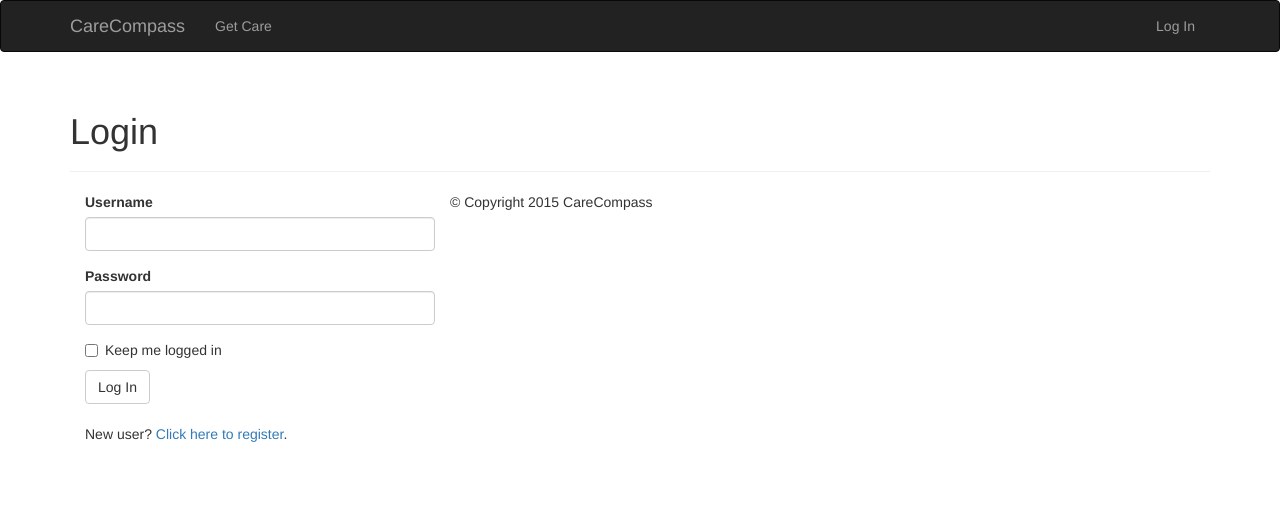
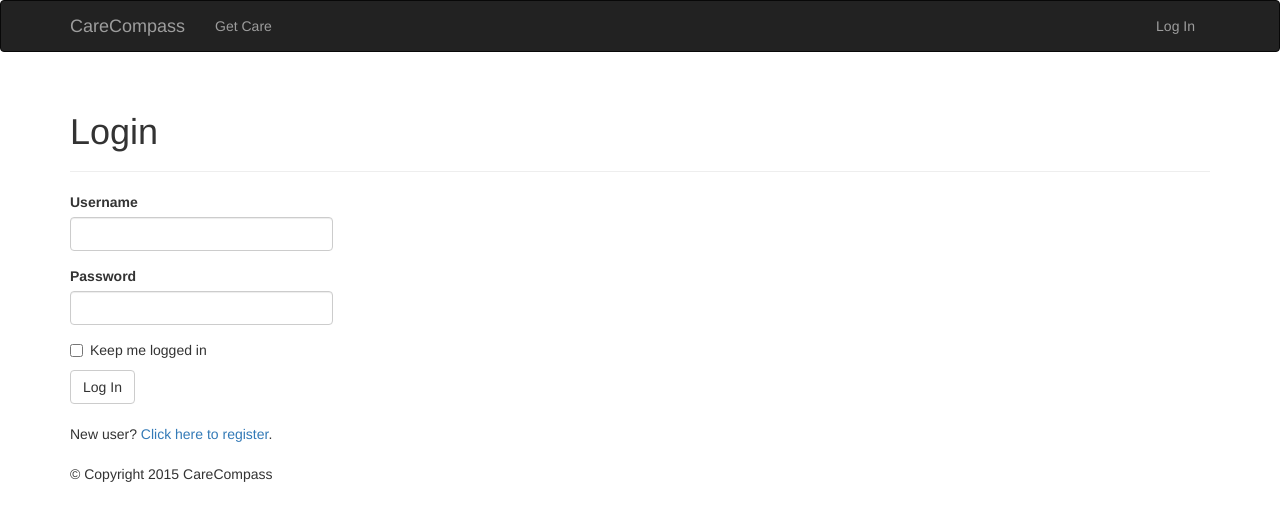
Before and after one commit to erkyky/cipm, a Flask app: page /login in a window 1280 px wide. Shown: the top 521 px of the page. Run offline with Flask 2, Linux system fonts and the light colour scheme; parts of the project's set-up code (start-up, migrations or seed data) failed here and were passed over; some libraries are stand-ins or nearby versions.

Commit message:
Fixing footer in login page

```diff
--- a/cipm/templates/auth/login.html
+++ b/cipm/templates/auth/login.html
@@ -7,9 +7,13 @@
     <div class="page-header">
         <h1>Login</h1>
     </div>
-    <div class="col-md-4">
-        {{ wtf.quick_form(form) }}
-        <br/>
-        New user? <a href="{{ url_for('register') }}">Click here to register</a>.
+    <div class="row">
+        <div class="col-md-3">
+            {{ wtf.quick_form(form) }}
+            <br/>
+            New user? <a href="{{ url_for('register') }}">Click here to register</a>.<br/>
+            <br/>
+        </div>
     </div>
+
 {% endblock %}
```
